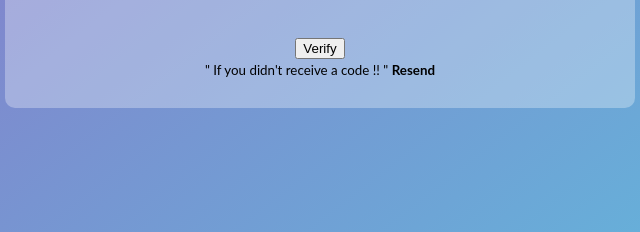
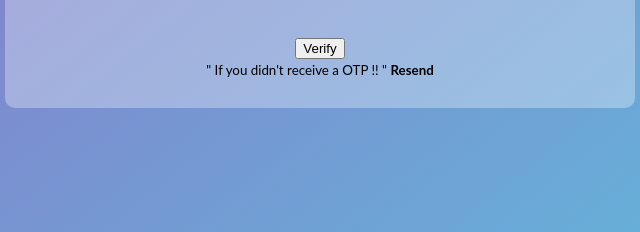
Before and after one commit to Arunsinghpundir/HTML-CSS-Project---HTML-CSS---PROJECT---7lbfxiabthsi, a plain HTML site: page index.html in a window 1280 px wide. Shown: the part 486-718 px from the top of the page, 320-960 px from the left. Drawn offline with Linux system fonts and the light colour scheme.

Commit message:
bug fixed

```diff
--- a/index.html
+++ b/index.html
@@ -27,7 +27,7 @@
             <button type="button" class="btn-btn-primary">Verify</button>
         </div>
         <small class="info">
-            " If you didn't receive a code !! "
+            " If you didn't receive a OTP !! "
             <strong>Resend</strong>
         </small>
     </div>
```
